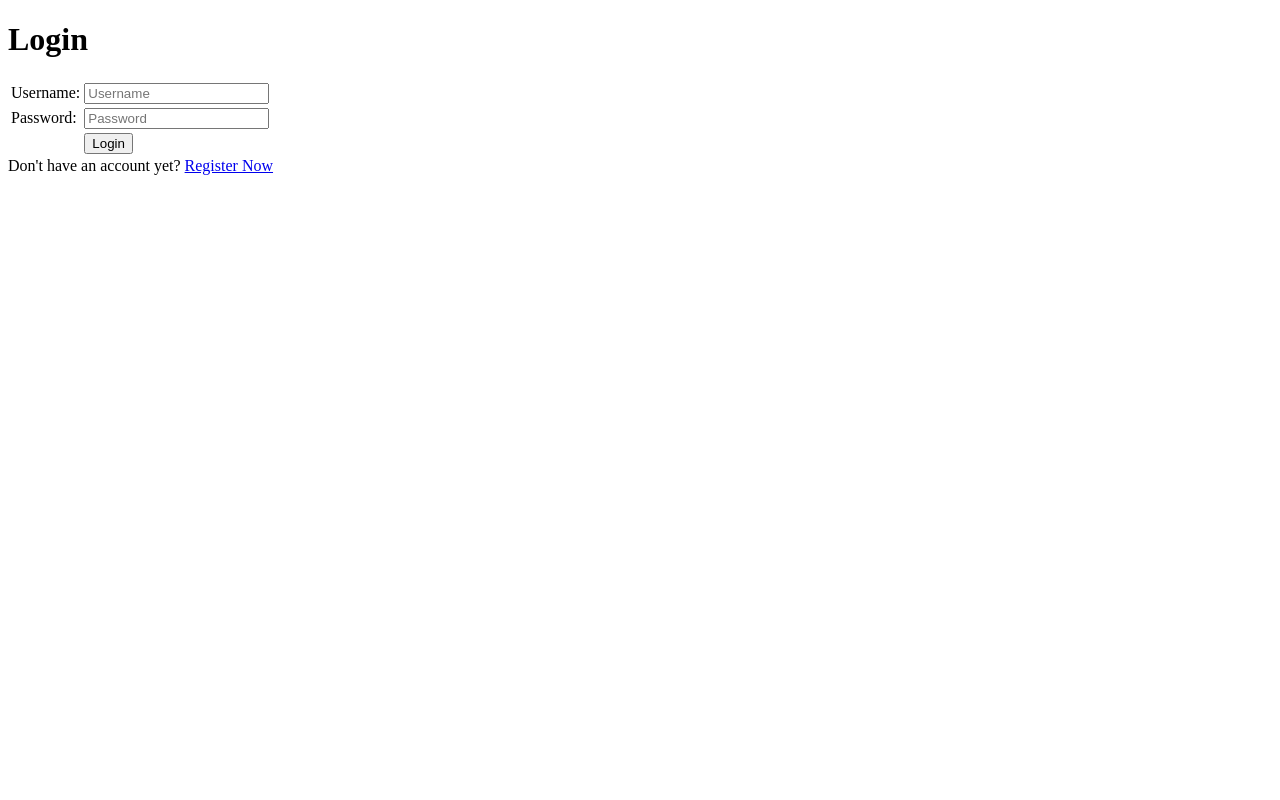
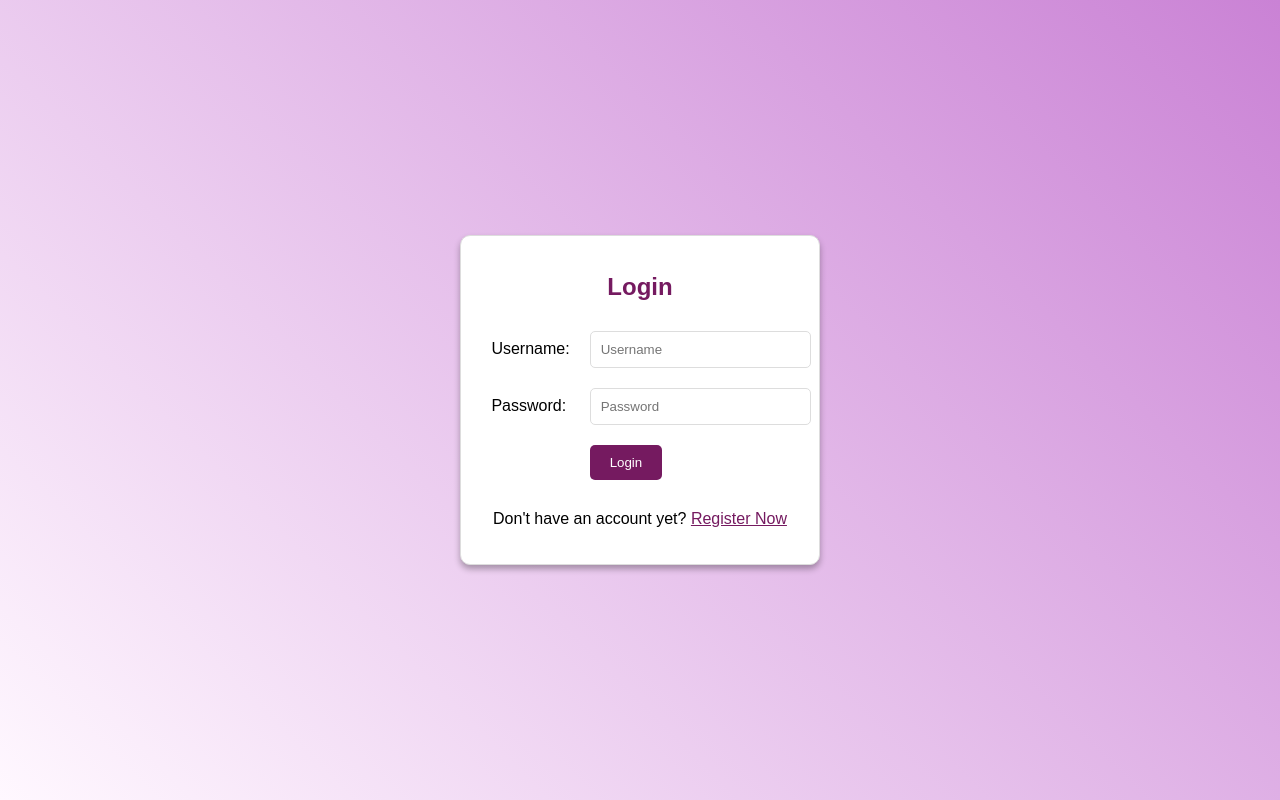
Before and after one commit to shafiroar/patpat, a Django app: page /login/ in a window 1280 px wide. Run offline with Django 4.2, Linux system fonts and the light colour scheme.

Commit message:
Menyelesaikan Tugas 3

```diff
--- a/main/templates/login.html
+++ b/main/templates/login.html
@@ -6,40 +6,112 @@
 
 {% block content %}
 
-<div class = "login">
+<!DOCTYPE html>
+<html>
+<head>
+    <meta charset="UTF-8">
+    <title>Login</title>
+    <style>
+        body {
+            font-family: 'Arial';
+            margin: 0;
+            padding: 0;
+            background: linear-gradient(45deg, #fff8ff, #ca82d5);
+            min-height: 100vh;
+            display: flex;
+            align-items: center;
+            justify-content: center;
+        }
 
+        .login {
+            max-width: 400px;
+            padding: 20px;
+            background-color: #fff;
+            border: 1px solid #ddd;
+            border-radius: 10px;
+            box-shadow: 0 4px 6px rgba(0, 0, 0, 0.3);
+            text-align: center;
+        }
+
+        .login h1 {
+            font-size: 24px;
+            color: #751A60;
+            margin-bottom: 20px;
+        }
+
+        .login form {
+            text-align: left;
+        }
+
+        .login form table {
+            width: 100%;
+            border-collapse: collapse;
+            margin-bottom: 20px;
+        }
+
+        .login form td {
+            padding: 10px;
+        }
+
+        .login form input[type="text"],
+        .login form input[type="password"] {
+            width: 100%;
+            padding: 10px;
+            border: 1px solid #ddd;
+            border-radius: 5px;
+        }
+
+        .login form input[type="submit"] {
+            background-color: #751A60;
+            color: #fff;
+            padding: 10px 20px;
+            border: none;
+            border-radius: 5px;
+            cursor: pointer;
+        }
+
+        .login .message {
+            color: #751A60;
+            margin-top: 10px;
+        }
+
+        .login .register-link {
+            color: #751A60;
+        }
+    </style>
+</head>
+<body>
+    <div class="login">
         <h1>Login</h1>
-
         <form method="POST" action="">
             {% csrf_token %}
             <table>
                 <tr>
-                <td>Username: </td>
-                <td><input type="text" name="username" placeholder="Username" class="form-control"></td>
+                    <td>Username:</td>
+                    <td><input type="text" name="username" placeholder="Username"></td>
                 </tr>
-
                 <tr>
-                <td>Password: </td>
-                <td><input type="password" name="password" placeholder="Password" class="form-control"></td>
+                    <td>Password:</td>
+                    <td><input type="password" name="password" placeholder="Password"></td>
                 </tr>
-
                 <tr>
                     <td></td>
-                <td><input class="btn login_btn" type="submit" value="Login"></td>
+                    <td><input type="submit" value="Login"></td>
                 </tr>
             </table>
         </form>
-
         {% if messages %}
+            <div class="message">
                 <ul>
                     {% for message in messages %}
                         <li>{{ message }}</li>
                     {% endfor %}
                 </ul>
+            </div>
         {% endif %}
-
-    Don't have an account yet? <a href="{% url 'main:register' %}">Register Now</a>
-
+        <p>Don't have an account yet? <a class="register-link" href="{% url 'main:register' %}">Register Now</a></p>
     </div>
+</body>
+</html>
 
 {% endblock content %}
```
Also changed, not shown: main/templates/register.html (+6 -5 lines), db.sqlite3. Lines whose indentation alone changed are shown as unchanged.
